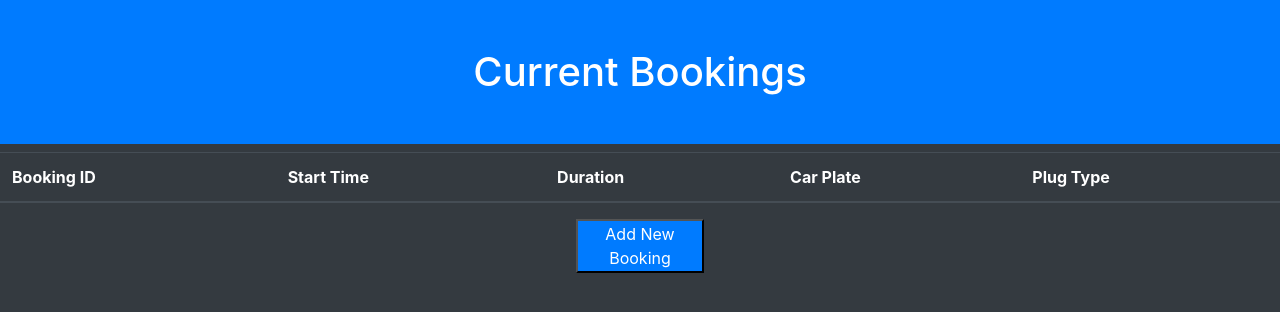
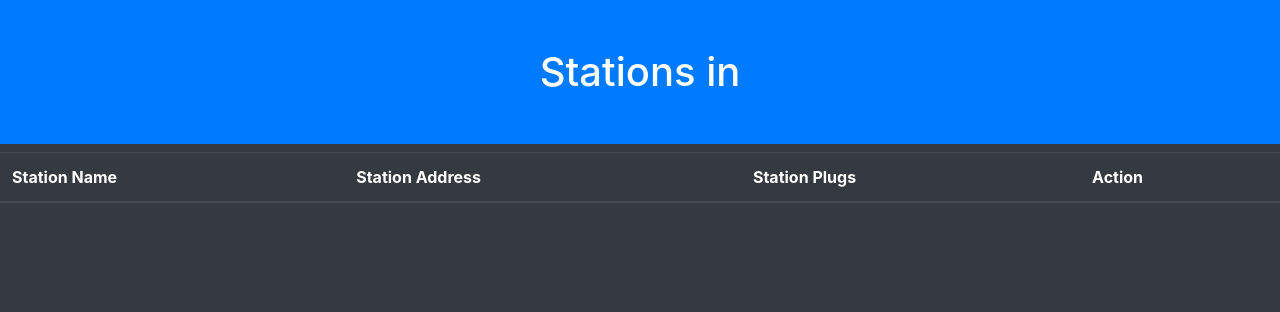
Before and after one commit to Stefan79-afk/NetRom-PHP, a Symfony app: template templates/registration/index.html.twig in a window 1280 px wide. Shown: the top 312 px of the page. Run offline with Twig, Linux system fonts and the light colour scheme; the template is opened without the code that fills it, so the values that code supplies are empty; some libraries are stand-ins or nearby versions.

Commit message:
main page now shows the stations in the user's city

```diff
--- a/src/Controller/RegistrationController.php
+++ b/src/Controller/RegistrationController.php
@@ -34,7 +34,7 @@ class RegistrationController extends AbstractController
             $entityManager->flush();
             // do anything else you need here, like send an email
 
-            return $this->redirectToRoute('app_registration');
+            return $this->redirectToRoute('app_stations');
         }
 
         return $this->render('registration/register.html.twig', [
--- a/templates/base.html.twig
+++ b/templates/base.html.twig
@@ -19,9 +19,9 @@
 {% if is_granted('IS_AUTHENTICATED_FULLY') %}
 <nav class="navbar p-1">
     <h5 class="h5">Hello, {{ app.user.name }}!</h5>
-    <a href="/cars">My Cars</a>
-    <a href="/stations">Stations</a>
-    <button onclick="location.href='/logout'">Logout</button>
+    <a class="nav-link" href="/cars">My Cars</a>
+    <a class="nav-link" href="/stations">Stations</a>
+    <button class="btn-warning btn" onclick="location.href='/logout'">Logout</button>
 </nav>
 {% endif %}
 {% block body %}{% endblock %}
--- a/templates/login/index.html.twig
+++ b/templates/login/index.html.twig
@@ -22,7 +22,7 @@
             <input class="form-control bg-secondary text-white" type="password" id="password" name="_password" required/>
         </div>
 
-        <input type="hidden" name="_target_path" value="/bookings"/>
+        <input type="hidden" name="_target_path" value="stations/Bucharest"/>
 
         <button class="btn btn-primary" type="submit">login</button>
     </form>
--- a/templates/registration/index.html.twig
+++ b/templates/registration/index.html.twig
@@ -5,36 +5,35 @@
 {% block body %}
 
     <main style="">
-        <h1 class="container-fluid text-center p-5 bg-primary text-white" >Current Bookings</h1>
+        <h1 class="container-fluid text-center p-5 bg-primary text-white" >Stations in {{ app.user.getAddress }}</h1>
         <table class="table table-hover text-white table-dark table-striped">
             <thead>
             <tr>
-                <th>Booking ID</th>
-                <th>Start Time</th>
-                <th>Duration</th>
-                <th>Car Plate</th>
-                <th>Plug Type</th>
+                <th>Station Name</th>
+                <th>Station Address</th>
+                <th>Station Plugs</th>
+                <th>Action</th>
             </tr>
             </thead>
 
             <tbody>
-            {% for item in registration %}
-                <tr onclick="location.href = 'booking/{{ item.id }}' " onmouseover="">
-                    <td>{{ item.id }}</td>
-                    <td>{{ item.startTime |date("F jS \\a\\t g:ia")}}</td>
-                    <td>{{ item.duration }}</td>
-                    <td>{{ item.carId.plate}}</td>
-                    <td>{{ item.plugId.getType}}</td>
+            {% for station in stations %}
+                <tr>
+                    <td>{{ station.name}}</td>
+                    <td>{{ station.getLocation}}</td>
+                    <td>
+                        <ul>
+                            {% for plug in station.getPlugs %}
+                                <li>{{ plug.getType }} - {% if plug.getStatus != 'Ready' %}unavailable {% else %}available {% endif %} </li>
+                            {% endfor %}
+                        </ul>
+                    </td>
+
+                    <td><button>See on Google Maps</button></td>
                 </tr>
             {% endfor %}
             </tbody>
 
         </table>
-
-        <a href="/create"  style="width: 100px;background-color: red;">
-            <button class="container bg-primary d-flex justify-content-center text-white" style="width:10%;">
-                Add New Booking
-            </button>
-        </a>
     </main>
 {% endblock %}
--- a/templates/registration/register.html.twig
+++ b/templates/registration/register.html.twig
@@ -24,5 +24,7 @@
 
             <button type="submit" class="btn-primary text-white">Register</button>
         {{ form_end(registrationForm) }}
+
+        <h5>Already have an account? <a href="login">Log in</a> </h5>
     </div>
 {% endblock %}
```
Also changed, not shown: config/routes.yaml (+8 -0 lines), src/Controller/BookingController.php (+14 -9 lines), src/DataFixtures/AppFixtures.php (+10 -10 lines), 1 other file.
